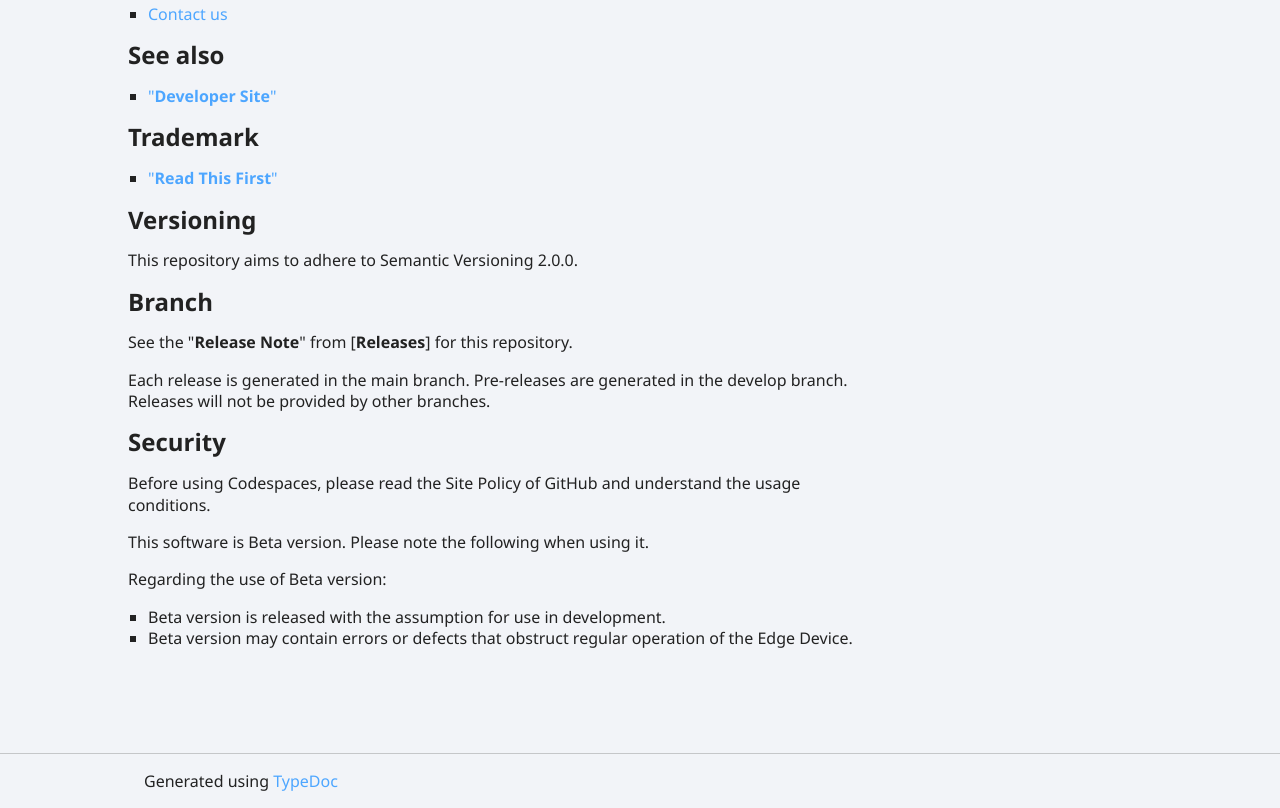
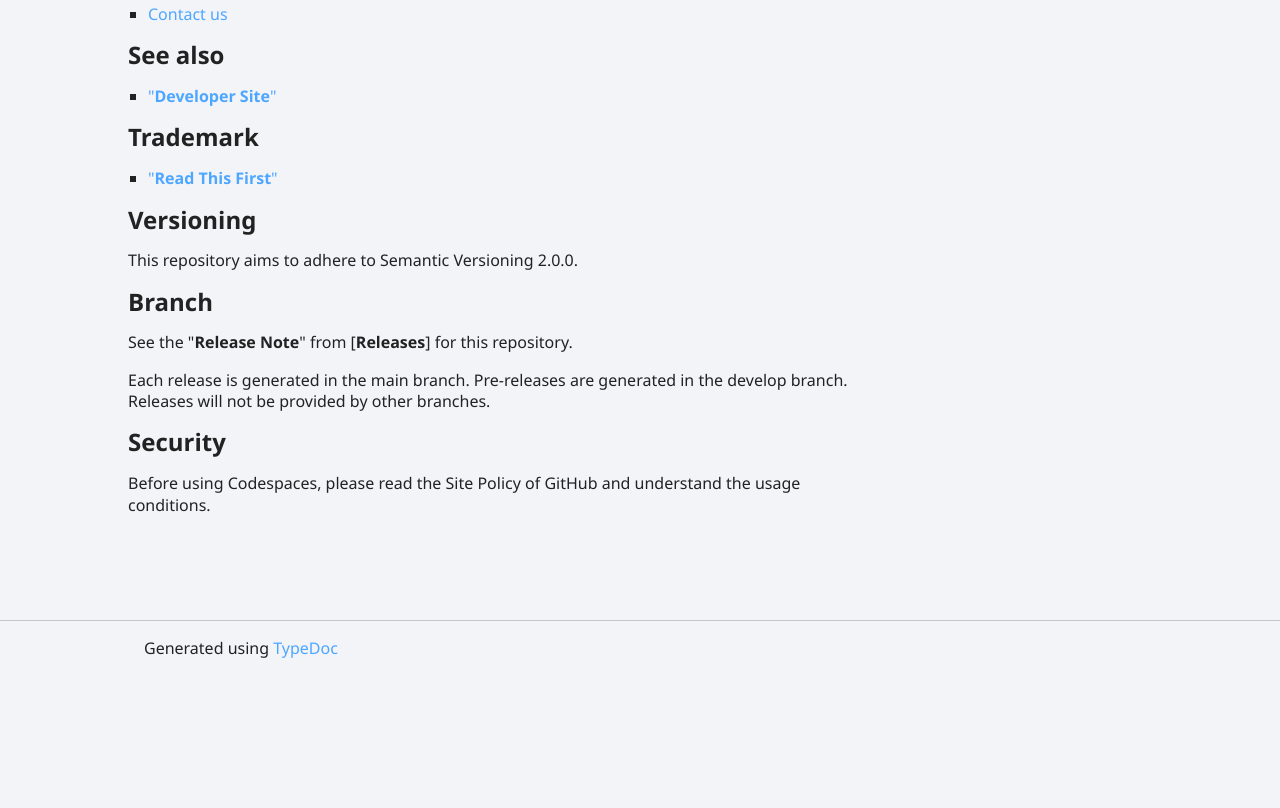
Before and after one commit to SonySemiconductorSolutions/aitrios-sdk-console-access-lib-ts, a plain HTML site: page docs/api-reference/index.html in a window 1280 px wide. Shown: the part 3644-4452 px from the top of the page. After the commit the page ends 4319 px from the top, so only its background shows below. Drawn offline with Linux system fonts and the light colour scheme.

Commit message:
delete Beta version

```diff
--- a/docs/api-reference/index.html
+++ b/docs/api-reference/index.html
@@ -152,12 +152,6 @@
   <h2>Security</h2>
 </a>
 <p>Before using Codespaces, please read the Site Policy of GitHub and understand the usage conditions. </p>
-<p>This software is Beta version. Please note the following when using it.</p>
-<p>Regarding the use of Beta version:</p>
-<ul>
-<li>Beta version is released with the assumption for use in development.</li>
-<li>Beta version may contain errors or defects that obstruct regular operation of the Edge Device.</li>
-</ul>
 </div></div>
 <div class="col-4 col-menu menu-sticky-wrap menu-highlight">
 <div class="tsd-navigation settings">
```
Also changed, not shown: README.md.
